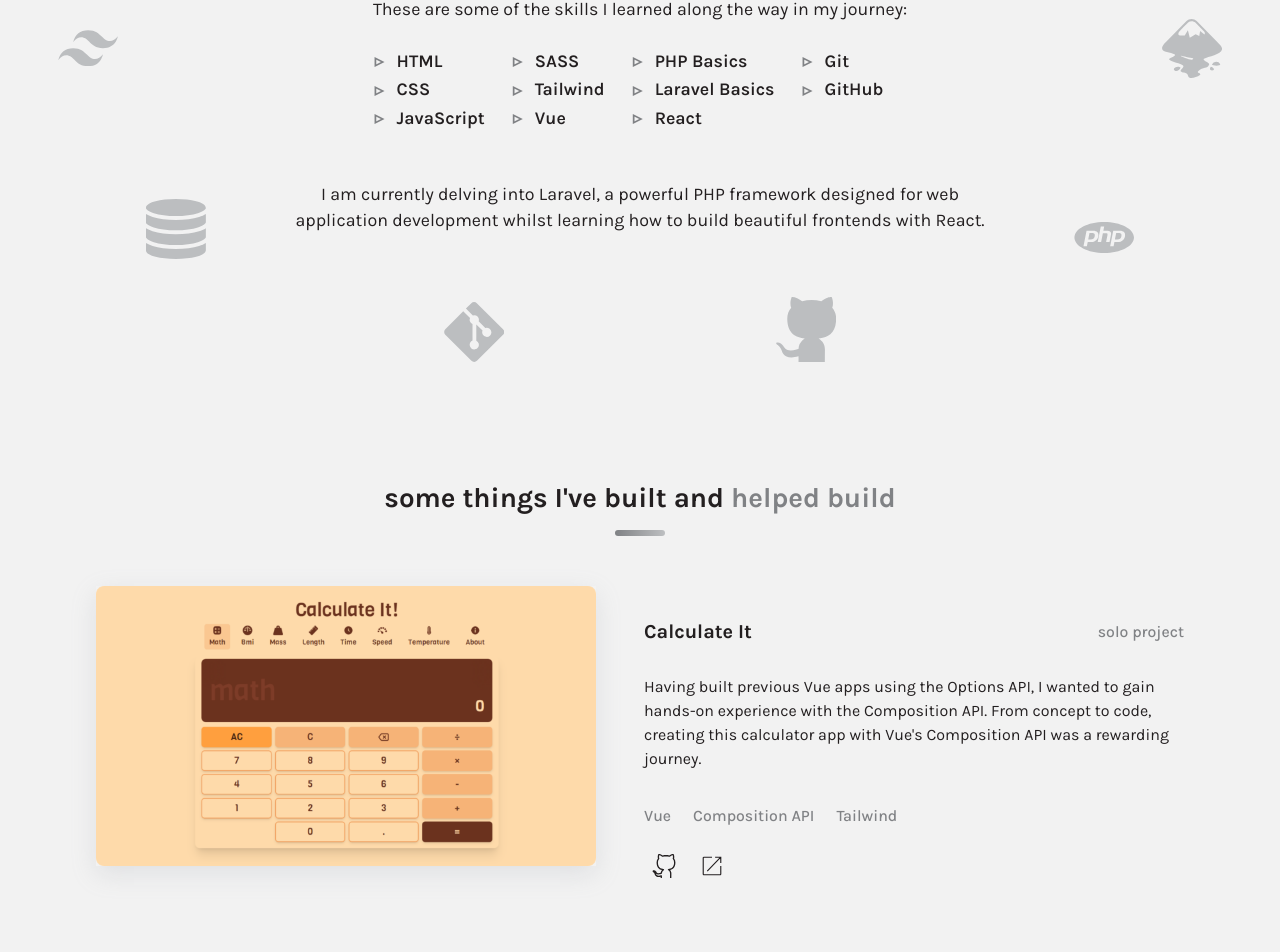
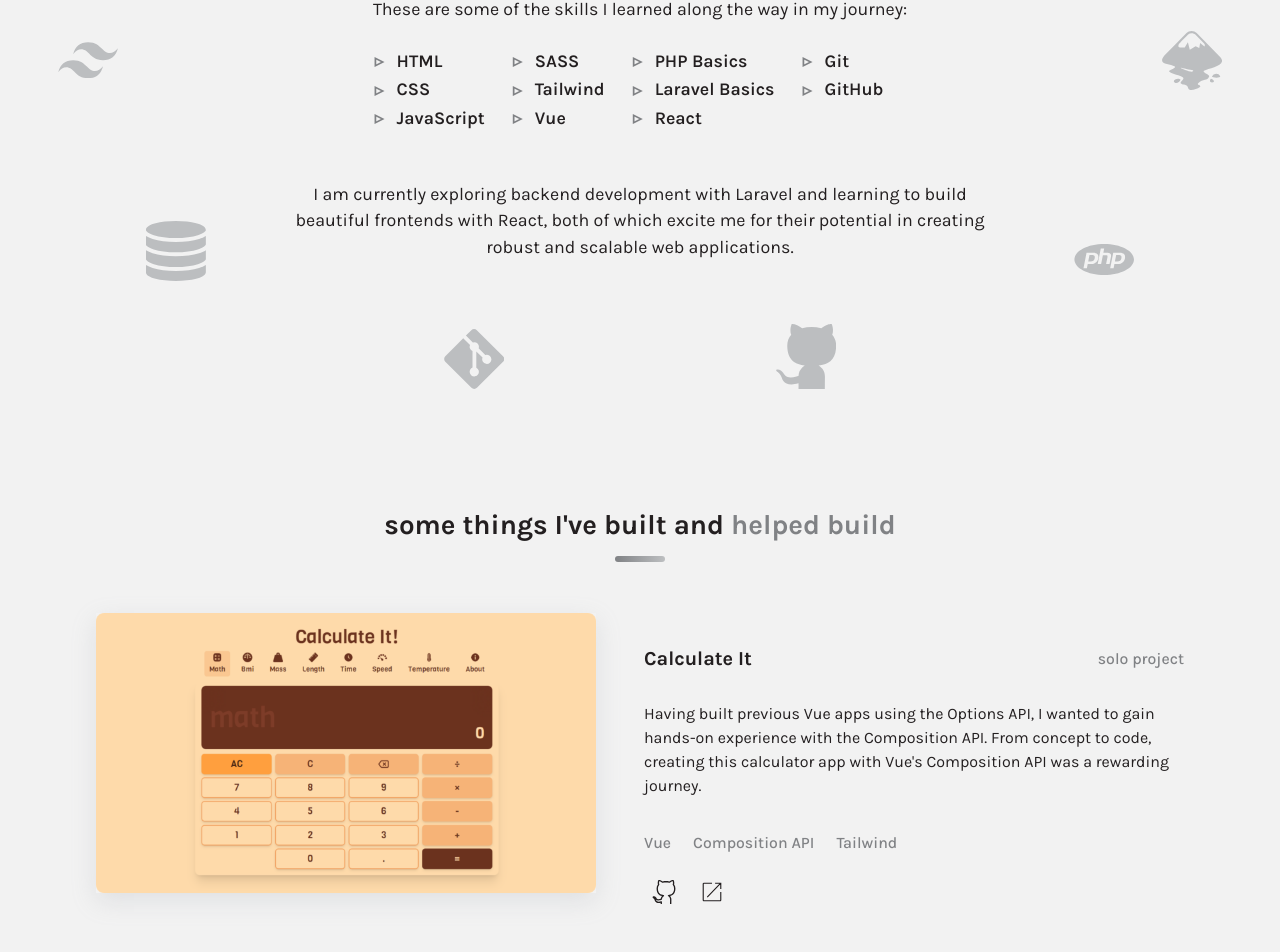
Before and after one commit to AllanKirui/AllanKirui.github.io, a Vue app: page / in a window 1280 px wide. Shown: the part 1043-1995 px from the top of the page. Built offline with nearby package versions, Linux system fonts and the light colour scheme.

Commit message:
Update about me section

```diff
--- a/src/components/about/AboutMe.vue
+++ b/src/components/about/AboutMe.vue
@@ -37,9 +37,9 @@
         </ul>
       </div>
       <p class="about__text-description text-3">
-        I am currently delving into Laravel, a powerful PHP framework designed
-        for web application development whilst learning how to build beautiful
-        frontends with React.
+        I am currently exploring backend development with Laravel and learning
+        to build beautiful frontends with React, both of which excite me for
+        their potential in creating robust and scalable web applications.
       </p>
     </div>
   </section>
```
